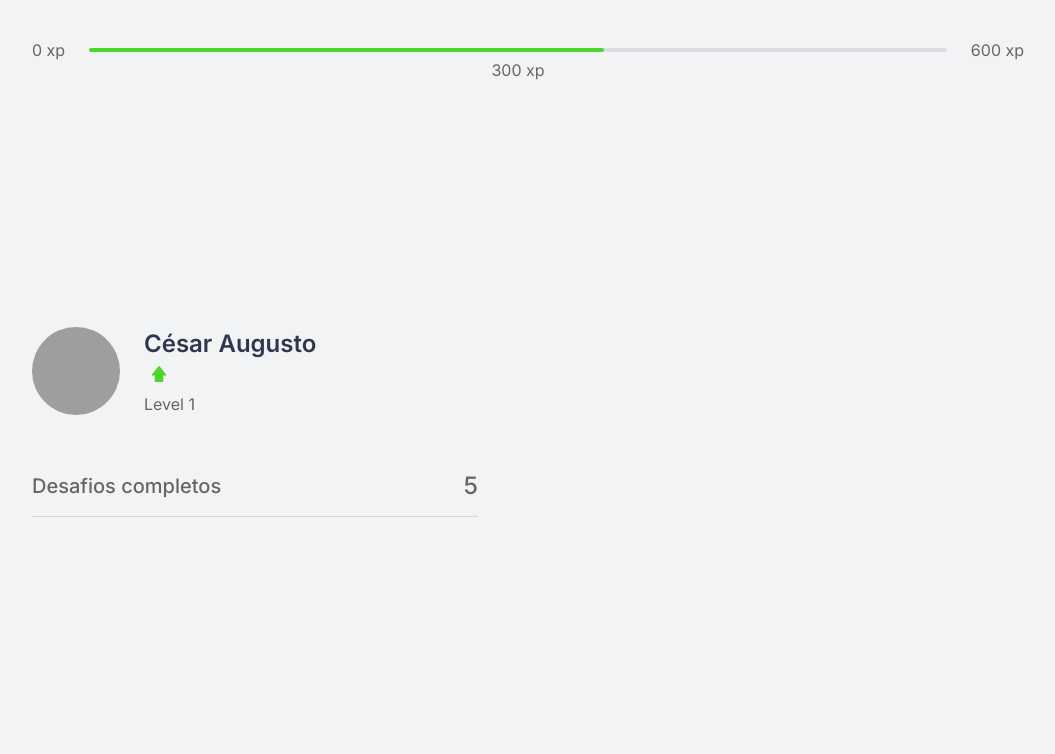
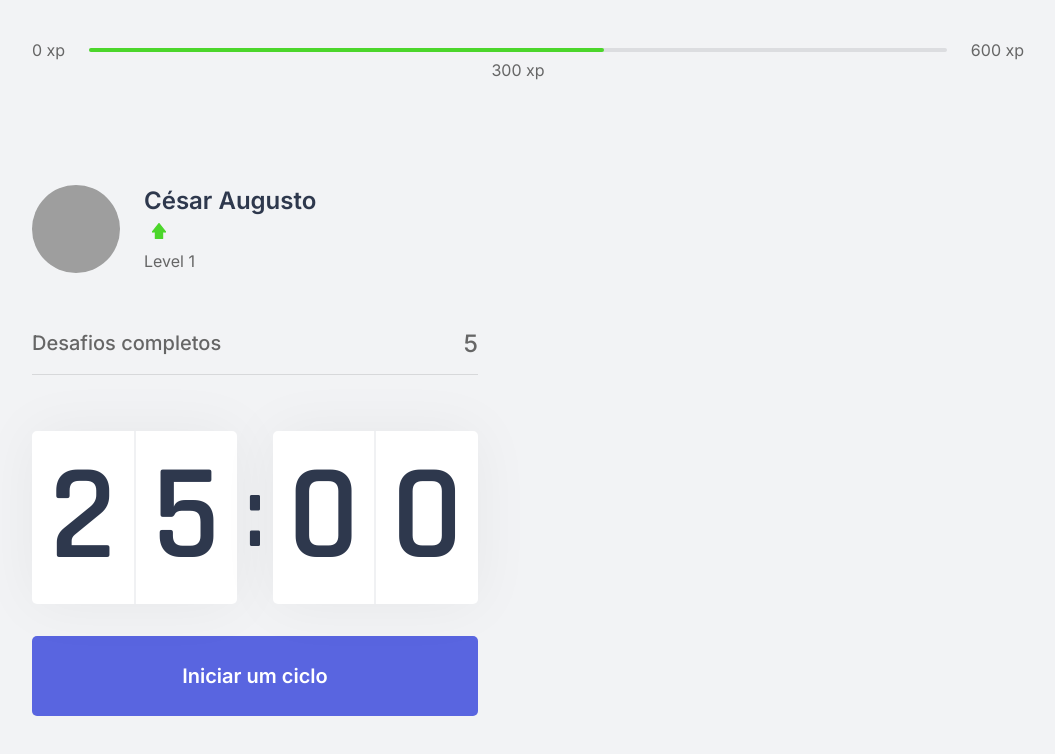
Before and after one commit to cesarramos95/moveit-nlw-04, a Next.js app: page / in a window 1280 px wide. Shown: the top 754 px of the page, without its empty margins (112-1167 px from the left). Built offline with nearby package versions, Linux system fonts and the light colour scheme; grey boxes are pictures that could not be loaded.

Commit message:
Implemented countdown UI

```diff
--- /dev/null
+++ b/src/components/Countdown.tsx
@@ -0,0 +1,33 @@
+import { useState } from 'react';
+
+import styles from '../styles/components/Countdown.module.css';
+
+export function Countdown() {
+  const [time, setTime] = useState(25 * 60);
+
+  const minutes = Math.floor(time / 60);
+  const seconds = time % 60;
+
+  const [minuteLeft, minuteRight] = String(minutes).padStart(2, '0').split('');
+  const [secondLeft, secondRight] = String(seconds).padStart(2, '0').split('');
+
+  return (
+    <div>
+      <div className={styles.countdownContainer}>
+        <div>
+          <span>{minuteLeft}</span>
+          <span>{minuteRight}</span>
+        </div>
+        <span>:</span>
+        <div>
+          <span>{secondLeft}</span>
+          <span>{secondRight}</span>
+        </div>
+      </div>
+
+      <button type="button" className={styles.countdownButton}>
+        Iniciar um ciclo
+      </button>
+    </div>
+  );
+}
--- a/src/pages/_document.tsx
+++ b/src/pages/_document.tsx
@@ -5,6 +5,8 @@
     return (
       <Html>
         <Head>
+          <link rel="shortcut icon" href="favicon.png" type="image/png"/>
+
           <link rel="preconnect" href="https://fonts.gstatic.com" />
           <link href="https://fonts.googleapis.com/css2?family=Inter:wght@400;500;600&family=Rajdhani:wght@600&display=swap" rel="stylesheet" />
       </Head>
--- a/src/pages/index.tsx
+++ b/src/pages/index.tsx
@@ -1,18 +1,25 @@
 import { CompletedChallenges } from '../components/CompletedChallenges';
+import { Countdown } from '../components/Countdown';
 import { ExperienceBar } from "../components/ExperienceBar";
 import { Profile } from "../components/Profile";
+
+import Head from 'next/head';
 
 import styles from '../styles/pages/Home.module.css';
 
 export default function Home() {
   return (
     <div className={styles.container}>
+      <Head>
+        <title>Início | move.it</title>
+      </Head>
       <ExperienceBar />
 
       <section>
         <div>
           <Profile />
           <CompletedChallenges />
+          <Countdown />
         </div>
         <div>
 
--- /dev/null
+++ b/src/styles/components/Countdown.module.css
@@ -0,0 +1,64 @@
+.countdownContainer {
+  display: flex;
+  align-items: center;
+  font-family: Rajdhani;
+  font-weight: 600;
+  color: var(--title);
+}
+
+.countdownContainer > div {
+  flex: 1;
+
+  display: flex;
+  align-items: center;
+  justify-content: space-evenly;
+
+  background: var(--white);
+  box-shadow: 0 0 60px rgba(0, 0, 0, 0.05);
+  border-radius: 5px;
+  font-size: 8.5rem;
+  text-align: center;
+}
+
+.countdownContainer > div span {
+  flex: 1;
+}
+
+.countdownContainer > div span:first-child {
+  border-right: 1px solid #f0f1f3;
+}
+
+.countdownContainer > div span:last-child {
+  border-left: 1px solid #f0f1f3;
+}
+
+.countdownContainer > span {
+  font-size: 6.25rem;
+  margin: 0 0.5rem;
+}
+
+.countdownButton {
+  width: 100%;
+  height: 5rem;
+
+  margin-top: 2rem;
+
+  display: flex;
+  align-items: center;
+  justify-content: center;
+
+  border: 0;
+  border-radius: 5px;
+
+  background: var(--blue);
+  color: var(--white);
+
+  font-size: 1.25rem;
+  font-weight: 600;
+
+  transition: background-color 0.2s;
+}
+
+.countdownButton:hover {
+  background: var(--blue-dark);
+}
```
